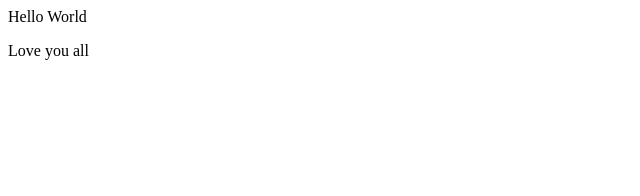
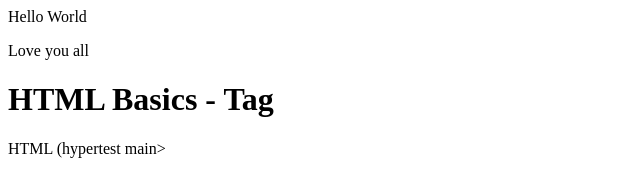
Before and after one commit to rudeski805/testing-gwenf-demo-repo, a plain HTML site: page index.html in a window 1280 px wide. Shown: the whole page, without its empty margins (0-640 px from the left). Drawn offline with Linux system fonts and the light colour scheme.

Commit message:
did a little extra

```diff
--- a/index.html
+++ b/index.html
@@ -1,2 +1,8 @@
 <div>Hello World</div>
 <p>Love you all</p>
+<head>
+    <body>
+        <h1>HTML Basics - Tag</h1>
+        <p>HTML (hypertest main></p>
+    </body>
+</head>
```
